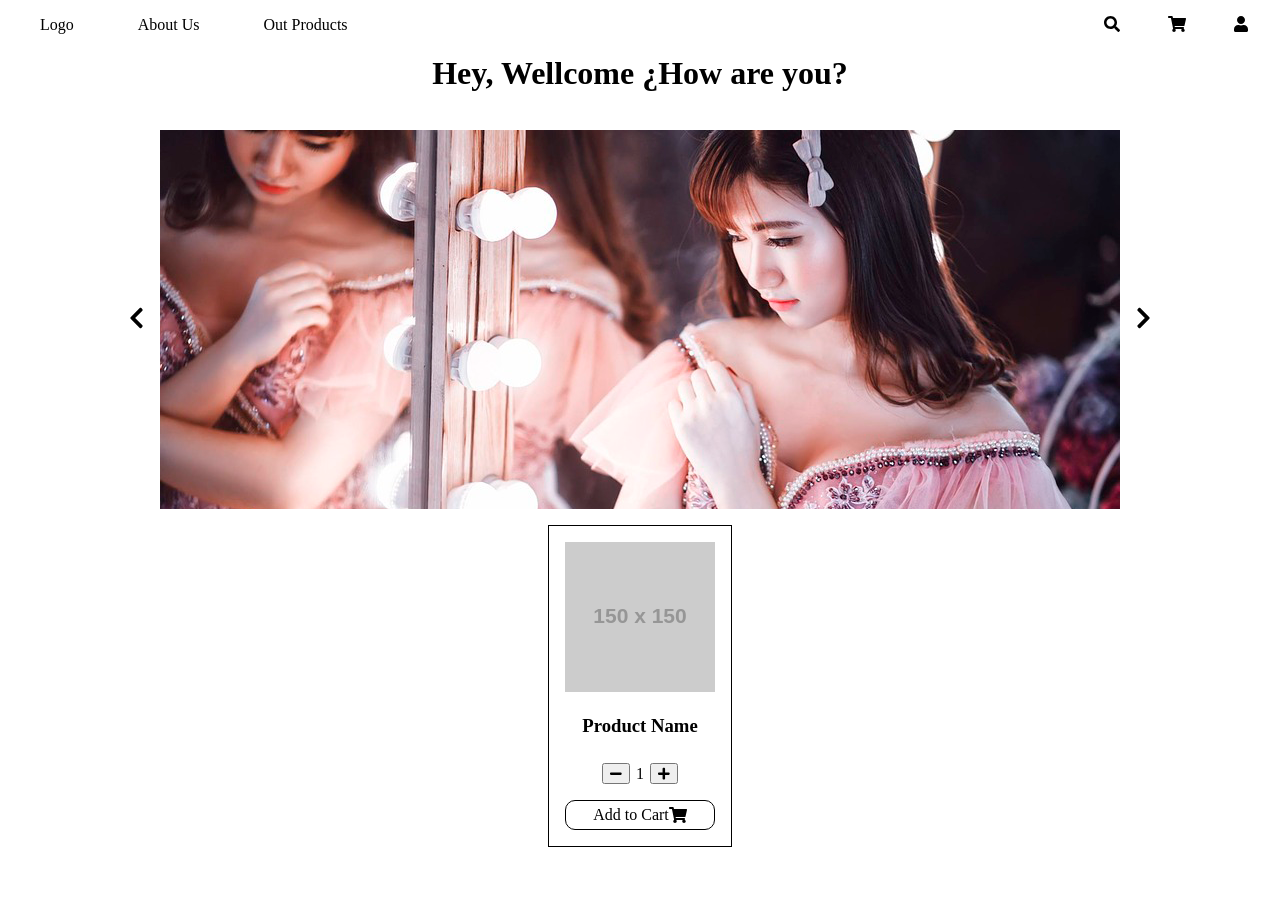
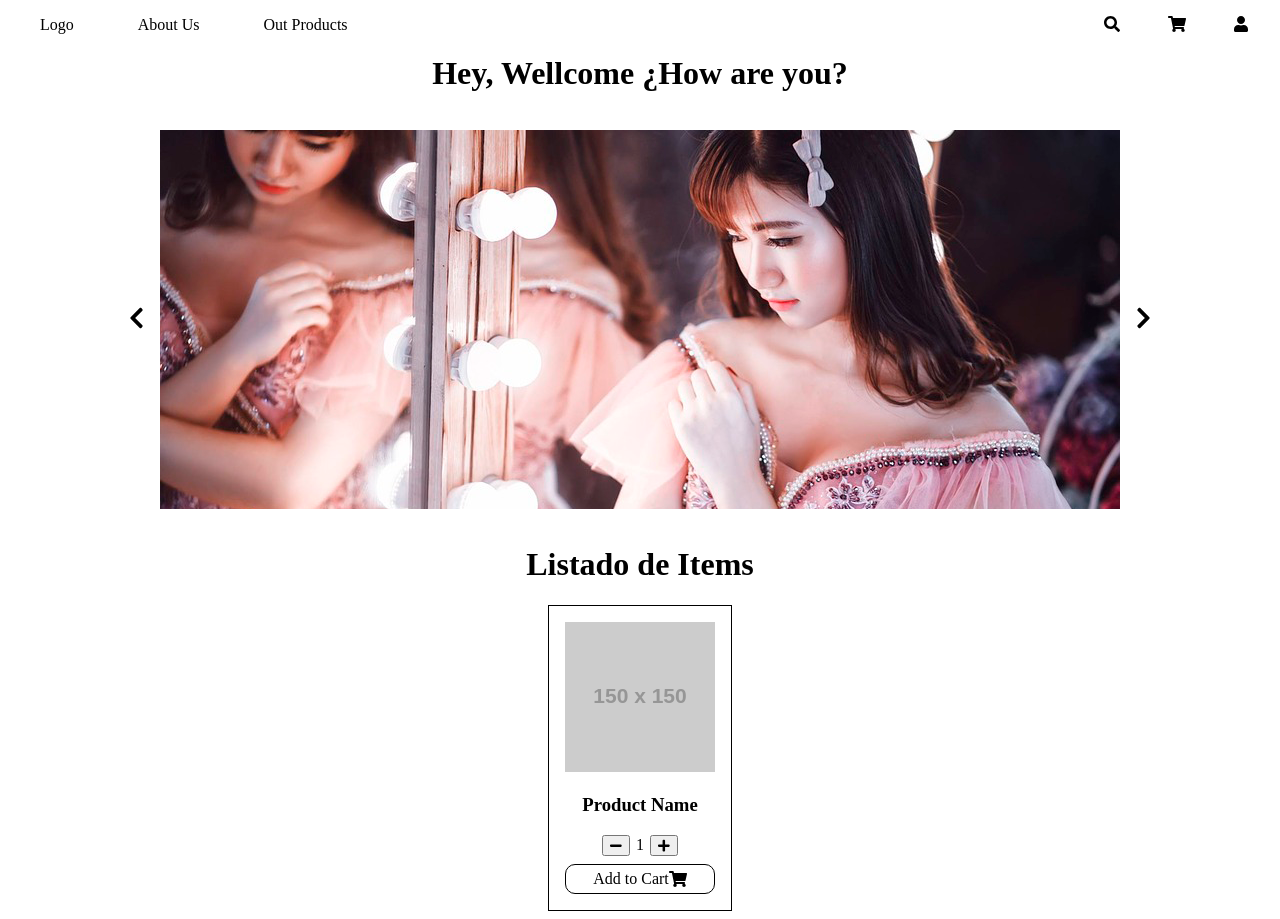
Before and after one commit to Dereemii/My-Ecomm, a React (Create React App) app: page / in a window 1280 px wide. Before the commit the page ends 855 px from the top, so only its background shows below. Built offline with nearby package versions, Linux system fonts and the light colour scheme.

Commit message:
components Item & ItemList

```diff
--- /dev/null
+++ b/src/components/Item/Item.jsx
@@ -0,0 +1,18 @@
+import ItemCount from '../ItemCount.js/ItemCount';
+import { FontAwesomeIcon } from '@fortawesome/react-fontawesome';
+import { faShoppingCart } from '@fortawesome/free-solid-svg-icons';
+
+const Item = () => {
+    return (
+        <div className="cardComponent">
+            <div className="imgCard">
+                <img src="https://via.placeholder.com/150" alt="imagen de prueba" />
+            </div>
+            <h3>Product Name</h3>
+            <ItemCount stock={5} initial={1} />
+            <div className="addToCart">Add to Cart <FontAwesomeIcon icon={faShoppingCart} /></div>
+        </div>
+    );
+}
+
+export default Item;
--- a/src/components/ItemCount.js/ItemCount.css
+++ b/src/components/ItemCount.js/ItemCount.css
@@ -1,19 +1,20 @@
-.cardComponent{
+.cardComponent {
   border: solid 1px black;
   width: 150px;
   padding: 1rem;
   text-align: center;
-    margin: auto
+  margin: auto;
 }
 
-.counterCard{
+.counterCard {
   margin: 0.5rem;
   display: flex;
   justify-content: center;
   align-items: center;
+  flex-direction: column;
 }
 
-.addToCart{
+.addToCart {
   border: solid 1.5px black;
   padding: 0.3rem;
   display: flex;
@@ -23,11 +24,10 @@
   margin-top: 0.5rem;
 }
 
-.counterCard span{
-    margin: 0.5rem 0.2rem
+.counterCard span {
+  margin: 0.5rem 0.2rem;
 }
-.stockOver{
+.stockOver {
   color: red;
   font-size: 0.8rem;
-    display: none;
 }
--- a/src/components/ItemCount.js/ItemCount.jsx
+++ b/src/components/ItemCount.js/ItemCount.jsx
@@ -1,6 +1,6 @@
 
 import { FontAwesomeIcon } from '@fortawesome/react-fontawesome';
-import { faMinus, faPlus, faShoppingCart } from '@fortawesome/free-solid-svg-icons';
+import { faMinus, faPlus } from '@fortawesome/free-solid-svg-icons';
 import './ItemCount.css';
 import { useState } from 'react';
 
@@ -22,12 +22,9 @@ const ItemCount = ({ initial, stock }) => {
 
     return (
         <>
-            <div className="cardComponent">
-                <div className="imgCard">
-                    <img src="https://via.placeholder.com/150" alt="imagen de prueba" />
-                </div>
-                <h3>Product Name</h3>
-                <div className="counterCard">
+
+            <div className="counterCard">
+                <div>
                     <span>
                         <button onClick={onDecrease} ><FontAwesomeIcon icon={faMinus} /></button>
 
@@ -37,9 +34,11 @@ const ItemCount = ({ initial, stock }) => {
                         <button onClick={onIncrease}><FontAwesomeIcon icon={faPlus} /></button>
                     </span>
                 </div>
-                <span style={{ display: count > 4 ? 'block' : 'none' }} className="stockOver">Stock máximo alcanzado</span>
-                <div className="addToCart">Add to Cart <FontAwesomeIcon icon={faShoppingCart} /></div>
+                {/* { count >= stock && <span className="stockOver">Stock máximo alcanzado</span> } */}
+                <div style={{ display: count > 4 ? 'block' : 'none' }} className="stockOver">Stock máximo alcanzado</div>
             </div>
+
+
         </>
     );
 }
--- /dev/null
+++ b/src/components/ItemList/ItemList.jsx
@@ -0,0 +1,15 @@
+import Item from "../Item/Item";
+
+const ItemList = () => {
+    return (
+        <>
+            <h1>Listado de Items</h1>
+            <div className="productsContainer">
+                <Item />
+            </div>
+
+        </>
+    );
+}
+
+export default ItemList;
--- a/src/components/ItemListContainer/ItemListContainer.jsx
+++ b/src/components/ItemListContainer/ItemListContainer.jsx
@@ -1,5 +1,5 @@
-import './itemListContainer.css'
-import ItemCount from '../ItemCount.js/ItemCount';
+import './itemListContainer.css';
+import ItemList from '../ItemList/ItemList';
 import { FontAwesomeIcon } from '@fortawesome/react-fontawesome';
 import { faChevronLeft, faChevronRight } from '@fortawesome/free-solid-svg-icons';
 
@@ -16,11 +16,8 @@ const ItemListContainer = (props) => {
                 <span>
                     <FontAwesomeIcon icon={faChevronRight} />
                 </span>
-
             </div>
-            <section>
-                <ItemCount stock={5} initial={1} />
-            </section>
+            <ItemList />
         </>
     );
 }
```
Also changed, not shown: src/components/Item/Item.css (added). Lines whose indentation alone changed are shown as unchanged.
